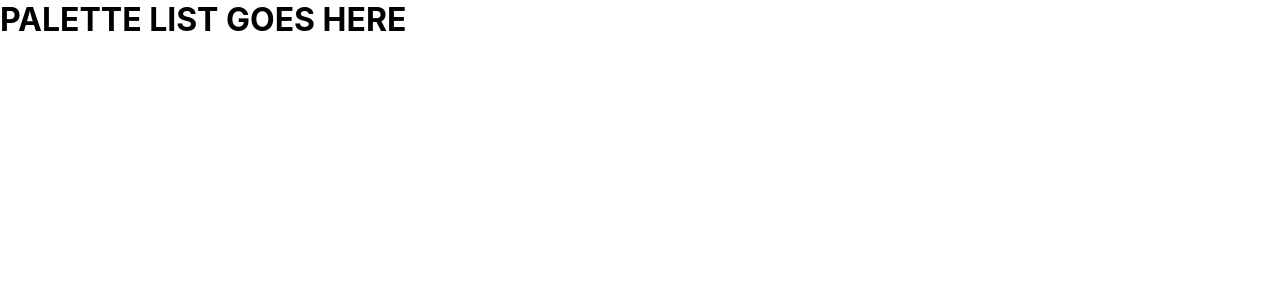
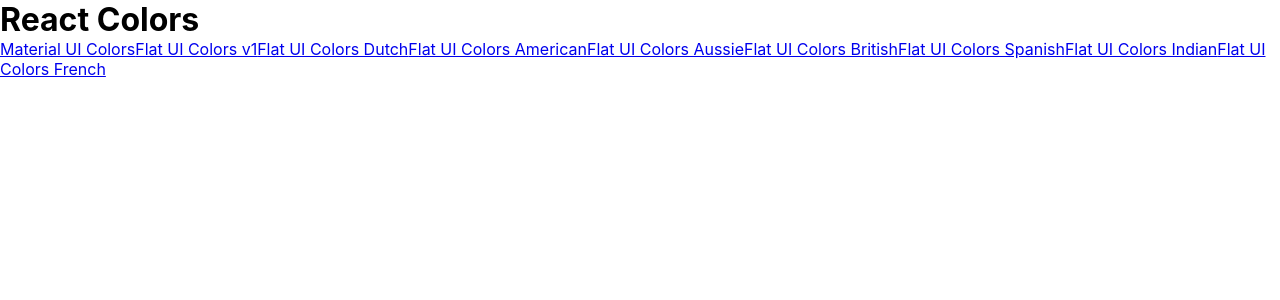
Before and after one commit to k-son/react-color-app, a React (Create React App) app: page / in a window 1280 px wide. Shown: the top 300 px of the page. Built offline with nearby package versions, Linux system fonts and the light colour scheme.

Commit message:
Create PaletteList

```diff
--- a/src/App.js
+++ b/src/App.js
@@ -1,6 +1,7 @@
 import React, { Component } from 'react';
 import { Route, Switch } from 'react-router-dom';
 import Palette from './Palette';
+import PaletteList from './PaletteList';
 import seedColors from './seedColors';
 import { generatePalette } from "./colorHelpers";
 
@@ -11,7 +12,7 @@
   render() {
     return (
       <Switch>
-        <Route exact path="/" render={() => <h1>PALETTE LIST GOES HERE</h1>} />
+        <Route exact path="/" render={() => <PaletteList palettes={seedColors} />} />
         <Route
           exact
           path="/palette/:id"
--- /dev/null
+++ b/src/PaletteList.js
@@ -0,0 +1,18 @@
+import React, { Component } from 'react';
+import { Link } from 'react-router-dom';
+
+class PaletteList extends Component {
+  render() {
+    const { palettes } = this.props;
+    return (
+      <div>
+        <h1>React Colors</h1>
+        {palettes.map(palette => (
+          <Link to={`/palette/${palette.id}`}>{palette.paletteName}</Link>
+        ))}
+      </div>
+    );
+  }
+}
+
+export default PaletteList;
```
